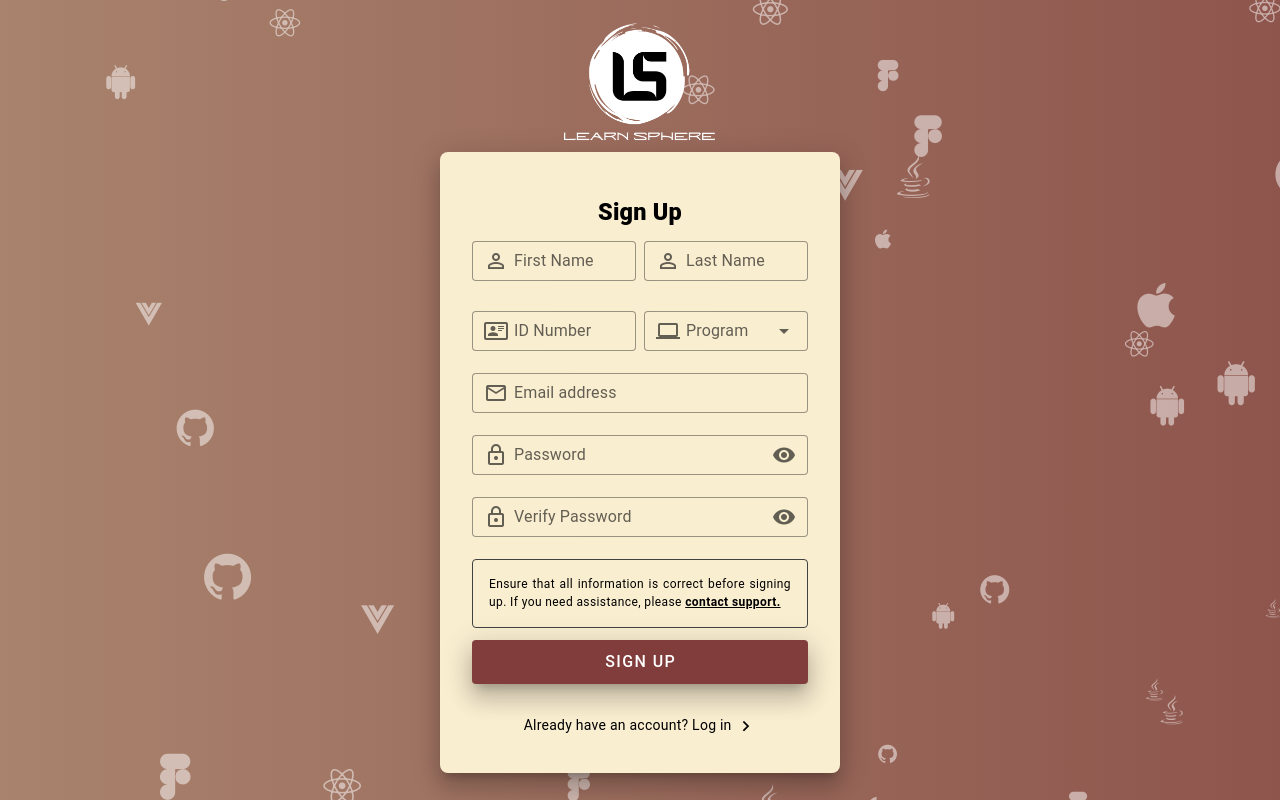
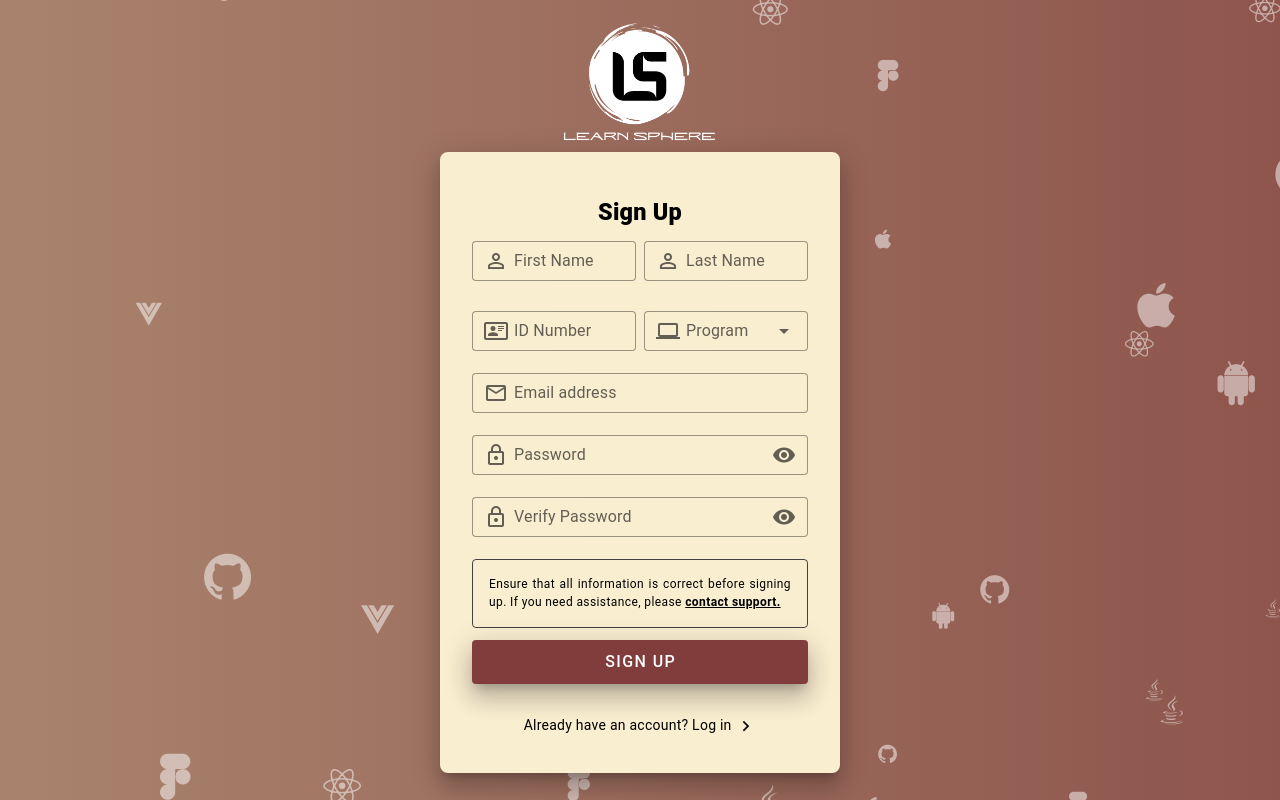
Before and after one commit to markjamisola/LearnSphere, a Vue app: page /register in a window 1280 px wide. Built offline with nearby package versions, Linux system fonts and the light colour scheme.

Commit message:
edited array

```diff
--- a/src/components/auth/RegisterForm.vue
+++ b/src/components/auth/RegisterForm.vue
@@ -172,7 +172,7 @@ const contactDialog = ref(false)
               class="text-decoration-none text-white"
               href="mailto:ushyne.esclamadado.carsu.edu.ph"
             >
-              ushyne.esclamadado.carsu.edu.ph</a
+              ushyne.esclamado.carsu.edu.ph</a
             >
           </p>
           <p>
--- a/src/views/auth/AdminLogin.vue
+++ b/src/views/auth/AdminLogin.vue
@@ -126,7 +126,7 @@ export default {
   data() {
     return {
       // Fewer icons to reduce the density
-      icons: Array(10).fill([
+      icons: Array(7).fill([
         'bx bxl-github',
         'bx bxl-react',
         'bx bxl-android',
--- a/src/views/auth/ForgotView.vue
+++ b/src/views/auth/ForgotView.vue
@@ -83,7 +83,7 @@ export default {
   data() {
     return {
       // Fewer icons to reduce the density
-      icons: Array(10).fill([
+      icons: Array(7).fill([
         'bx bxl-github',
         'bx bxl-react',
         'bx bxl-android',
--- a/src/views/auth/LoginView.vue
+++ b/src/views/auth/LoginView.vue
@@ -58,7 +58,7 @@ export default {
   data() {
     return {
       // Fewer icons to reduce the density
-      icons: Array(10).fill([
+      icons: Array(7).fill([
         'bx bxl-github',
         'bx bxl-react',
         'bx bxl-android',
--- a/src/views/auth/RegisterView.vue
+++ b/src/views/auth/RegisterView.vue
@@ -66,7 +66,7 @@ export default {
   data() {
     return {
       // Fewer icons to reduce the density
-      icons: Array(10).fill([
+      icons: Array(7).fill([
         'bx bxl-github',
         'bx bxl-react',
         'bx bxl-android',
```
